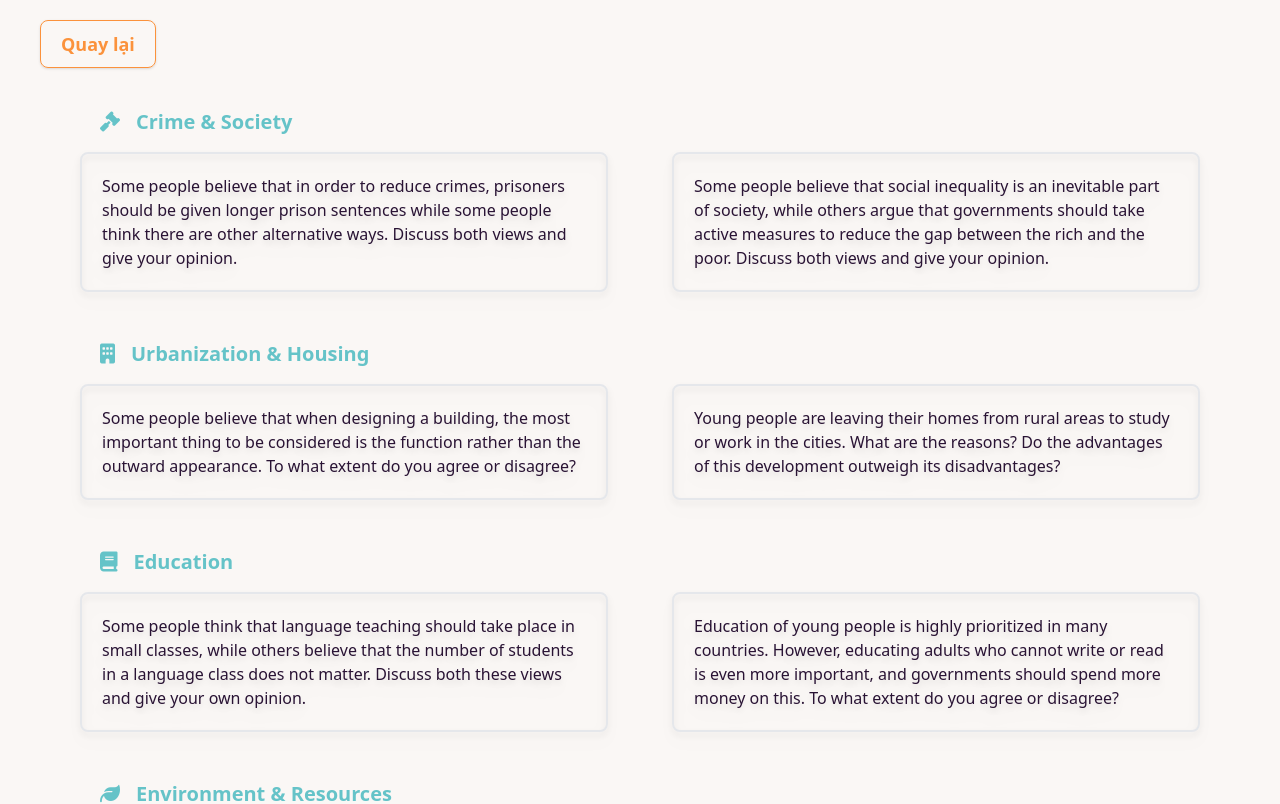
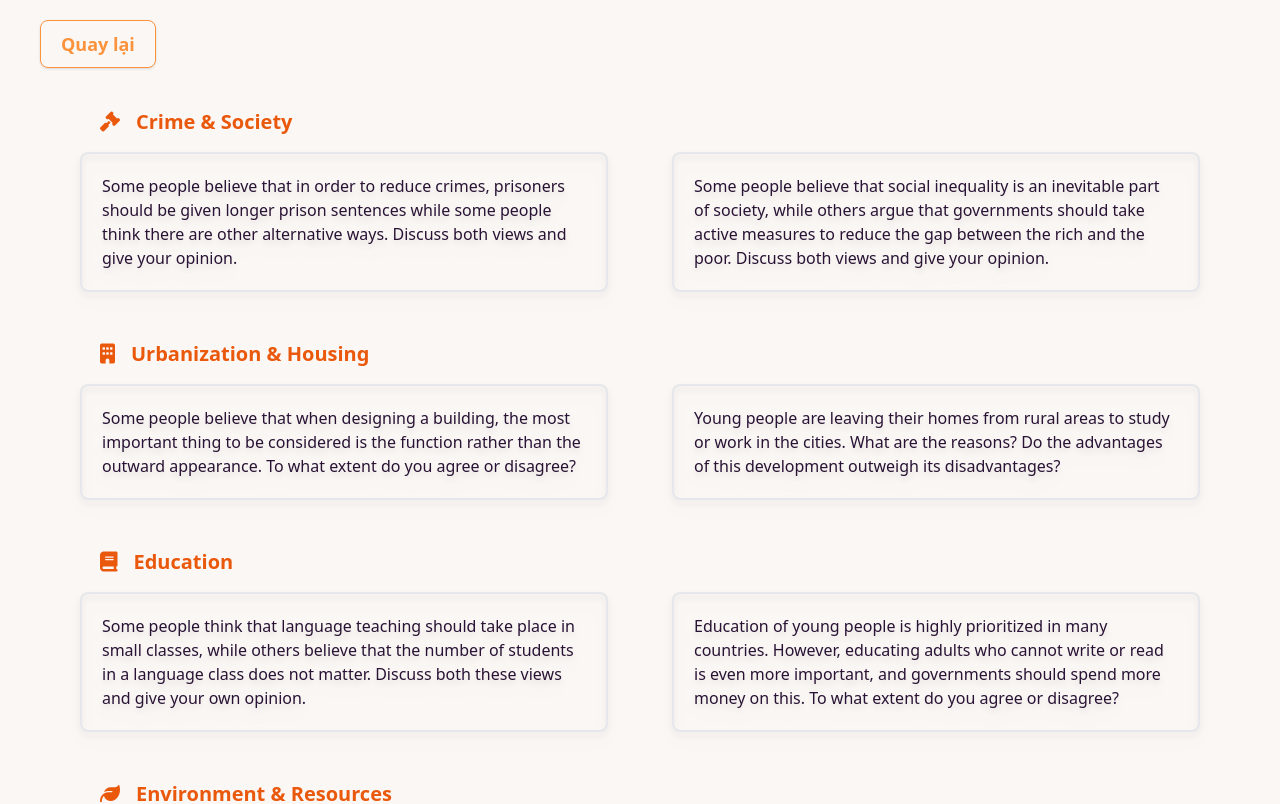
Before and after one commit to abelwi/Writing, a Nuxt app in the folder ielts-writing/: page /Question in a window 1280 px wide. Shown: the top 804 px of the page. Built offline with nearby package versions, Linux system fonts and the light colour scheme.

Commit message:
remove demo filed

```diff
--- a/ielts-writing/pages/Question.vue
+++ b/ielts-writing/pages/Question.vue
@@ -9,7 +9,7 @@
 
     <div class="my-10 mx-20 space-y-10">
       <div v-for="(category, index) in questions" :key="index" class="">
-        <h2 class="text-xl font-bold flex items-center mb-4 ml-5 text-primary">
+        <h2 class="text-xl font-bold flex items-center mb-4 ml-5 text-orange-600">
           <i :class="`fas ${category.icon} mr-4`"></i>
           {{ category.title }}
         </h2>
@@ -20,7 +20,7 @@
             :key="qIndex"
             :to="{ path: '/writing', query: { question: q } }"
             @click="localStorage.setItem('question', q)"
-            class="block mb-2 border-2 drop-shadow-lg p-5 rounded-lg cursor-pointer hover:bg-gray-100"
+            class="block mb-2 border-2 drop-shadow-lg p-5 rounded-lg cursor-pointer hover:bg-orange-200"
           >
               {{ q }}
           </NuxtLink>
--- a/ielts-writing/pages/index.vue
+++ b/ielts-writing/pages/index.vue
@@ -9,7 +9,7 @@
           <p class="text-sm sm:text-md font-light text-center">Một trang web giúp bạn cải thiện trình độ Writing task 2 của mình!</p>
           <div class="mb-4 sm:mb-7 mt-10 sm:mt-16 flex justify-center">
             <NuxtLink
-            to="/demo"
+            to="/question"
             class="btn btn-wide btn-accent px-8 py-3 sm:px-14 sm:py-4 rounded-lg drop-shadow-xl shadow hover:shadow-xl"
           >
               DÙNG THỬ
```
